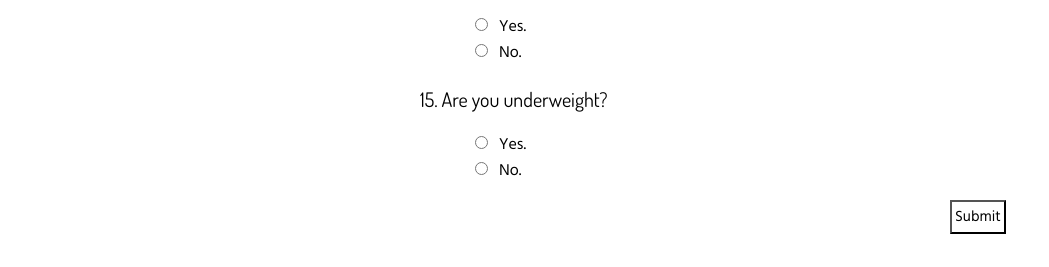
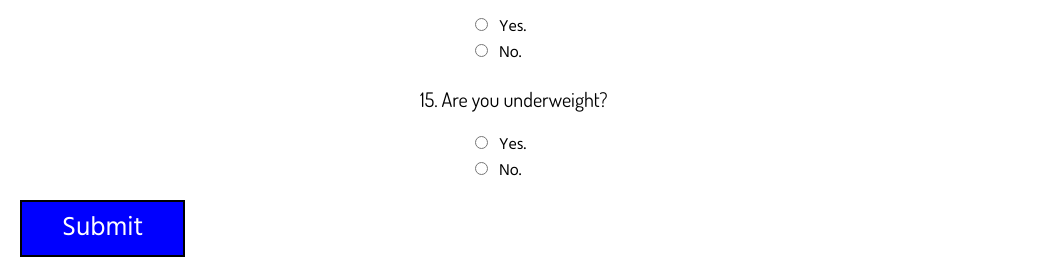
Before and after one commit to hanawahi/cssi_2017, a Python web app: template group-project/templates/quizzes.html in a window 1280 px wide. Shown: the part 2423-2690 px from the top of the page, without its empty margins (0-1049 px from the left). Before the commit the page ends 2657 px from the top, so only its background shows below. Run offline with Jinja, Linux system fonts and the light colour scheme; the template is opened without the code that fills it, so the values that code supplies are empty; some libraries are stand-ins or nearby versions.

Commit message:
changed quiz button

```diff
--- a/group-project/resources/aesthetic.css
+++ b/group-project/resources/aesthetic.css
@@ -146,14 +146,14 @@ font-style: italic;
   display: none;
 }
 
-#new_submit {
+/*#new_submit {
   margin-left: 930px;
   padding: 3px;
   font-family: 'Hind', sans-serif;
   font-size: 15px;
   background-color: white;
   color: black;
-}
+}*/
 
 .question {
 text-align: left;
--- a/group-project/templates/quizzes.html
+++ b/group-project/templates/quizzes.html
@@ -145,7 +145,7 @@
 
     </form>
 
-    <button id="new_submit">Submit</button>
+    <button class="button">Submit</button>
 
     <br/>
 
```
